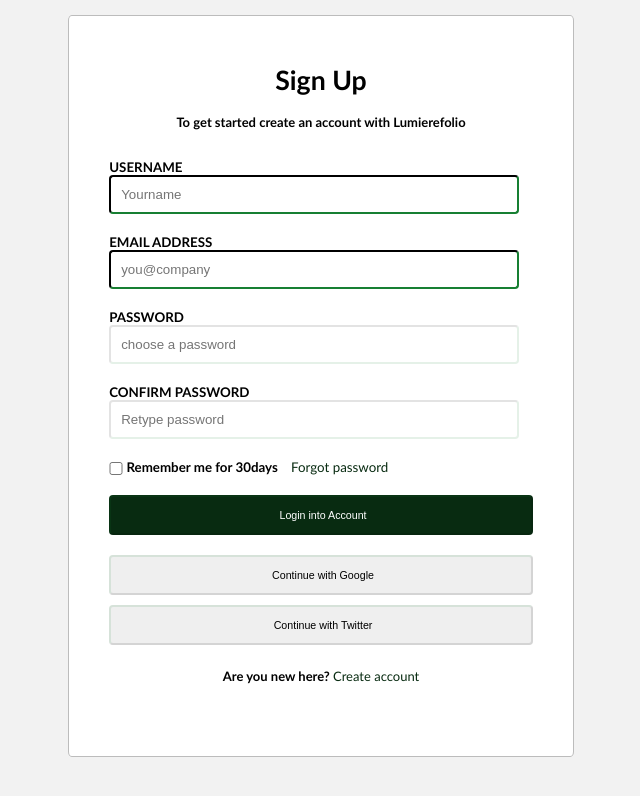
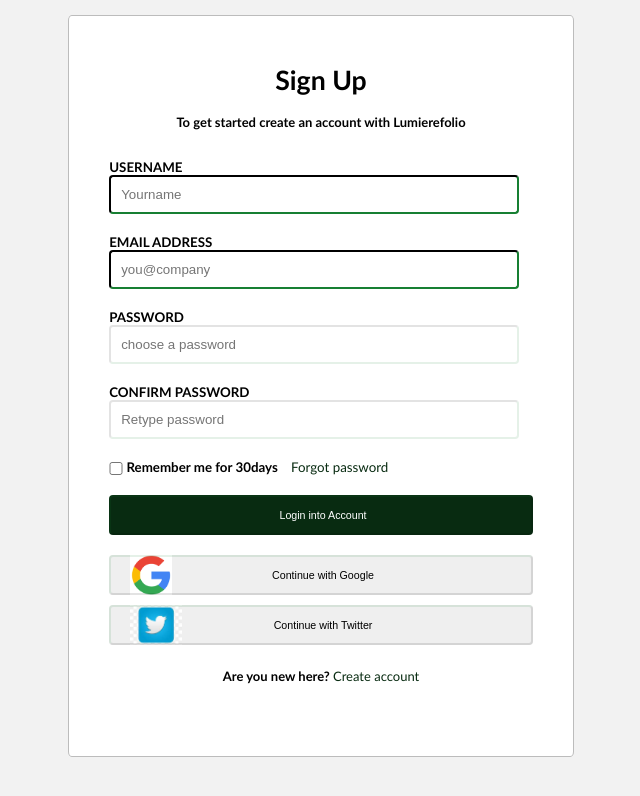
Before and after one commit to jasiconet3/TJS-WK3, a plain HTML site: page index.html in a window 1280 px wide. Shown: the whole page, without its empty margins (319-959 px from the left). Drawn offline with Linux system fonts and the light colour scheme.

Commit message:
updated google n twitter button background images

```diff
--- a/stylesheet.css
+++ b/stylesheet.css
@@ -82,6 +82,18 @@
         vertical-align: text-top;
     }
 
-    button.google   {
+button.google   {
+        background-image: url(/google.png);
+        background-repeat: no-repeat;
+        background-size: 10%;
+        background-position-y: center;
+        background-position-x: 5%;
+    }
 
+button.twitter  {
+        background-image: url(/twitter.jpeg);
+        background-repeat: no-repeat;
+        background-size: 12.5%;
+        background-position-y: center;
+        background-position-x: 5%;
     }
```
Also changed, not shown: google.png (added), twitter.jpeg (added).
